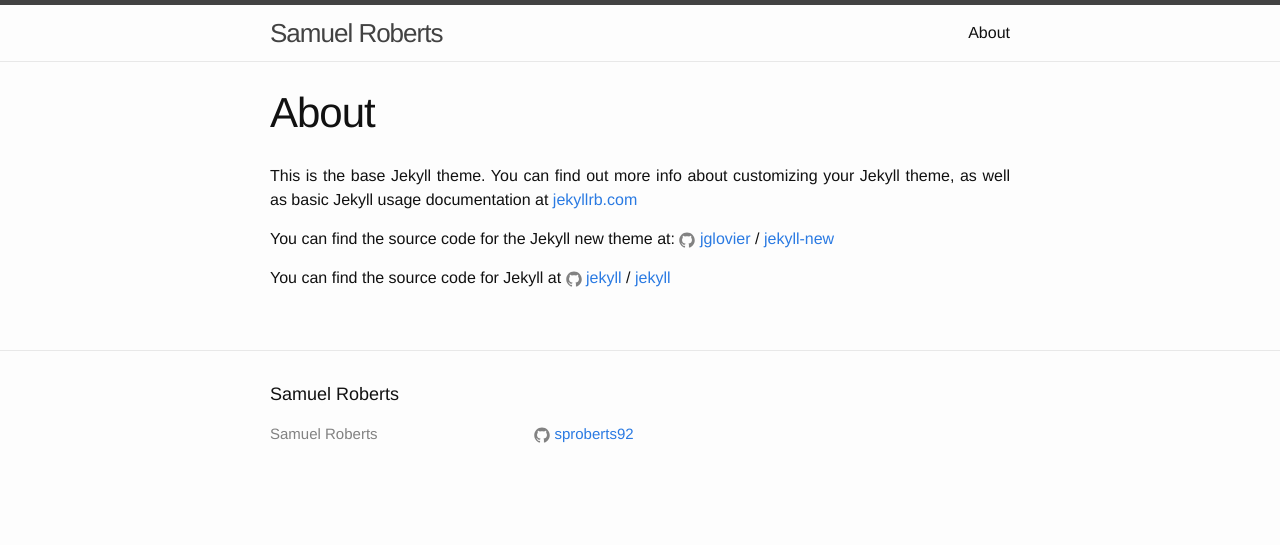
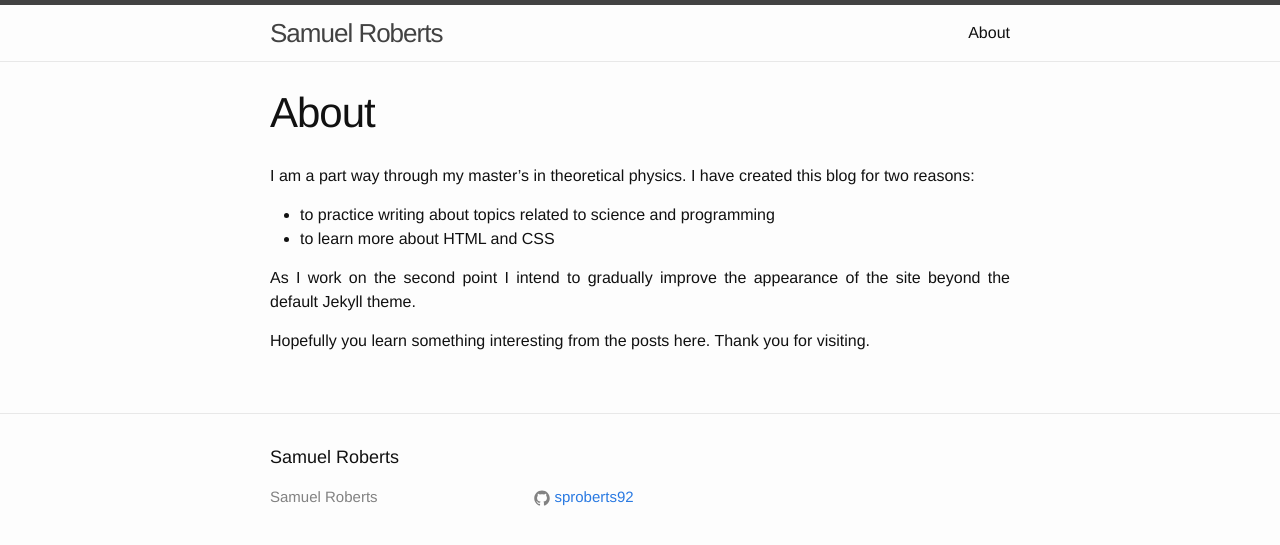
Before and after one commit to sproberts92/sproberts92.github.io, a Jekyll site: the page built from about.md, in a window 1280 px wide. Shown: the top 545 px of the page. Built offline with Jekyll 4.4.1, drawn with Linux system fonts in a browser that asks for light colours.

Commit message:
Update about.md
Remove default contents and put a short motivation for creating
the blog.

```diff
--- a/about.md
+++ b/about.md
@@ -3,13 +3,11 @@ layout: page
 title: About
 permalink: /about/
 ---
+I am a part way through my master's in theoretical physics. I have created this blog for two reasons:
 
-This is the base Jekyll theme. You can find out more info about customizing your Jekyll theme, as well as basic Jekyll usage documentation at [jekyllrb.com](http://jekyllrb.com/)
+* to practice writing about topics related to science and programming
+* to learn more about HTML and CSS
 
-You can find the source code for the Jekyll new theme at:
-{% include icon-github.html username="jglovier" %} /
-[jekyll-new](https://github.com/jglovier/jekyll-new)
+As I work on the second point I intend to gradually improve the appearance of the site beyond the default Jekyll theme.
 
-You can find the source code for Jekyll at
-{% include icon-github.html username="jekyll" %} /
-[jekyll](https://github.com/jekyll/jekyll)
+Hopefully you learn something interesting from the posts here. Thank you for visiting.
```
